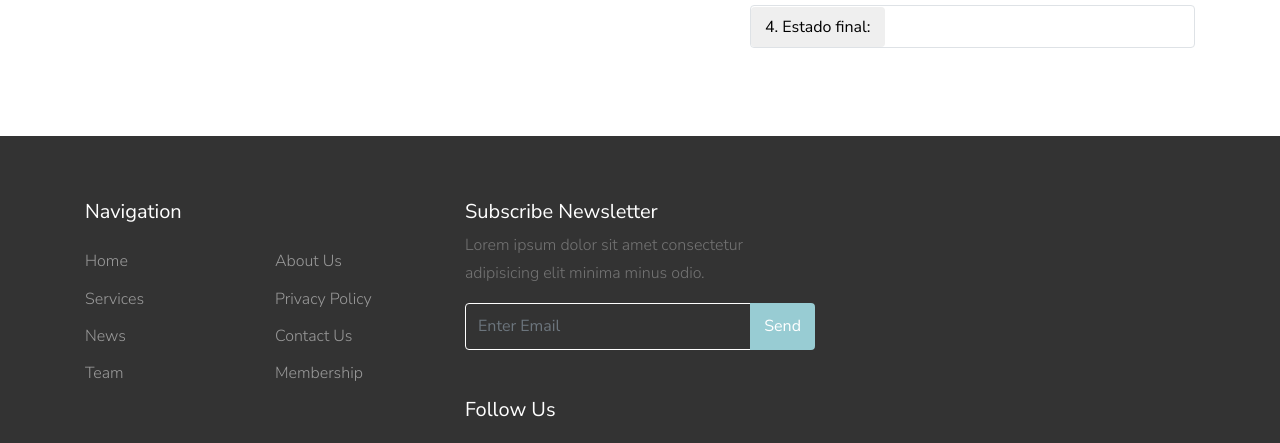
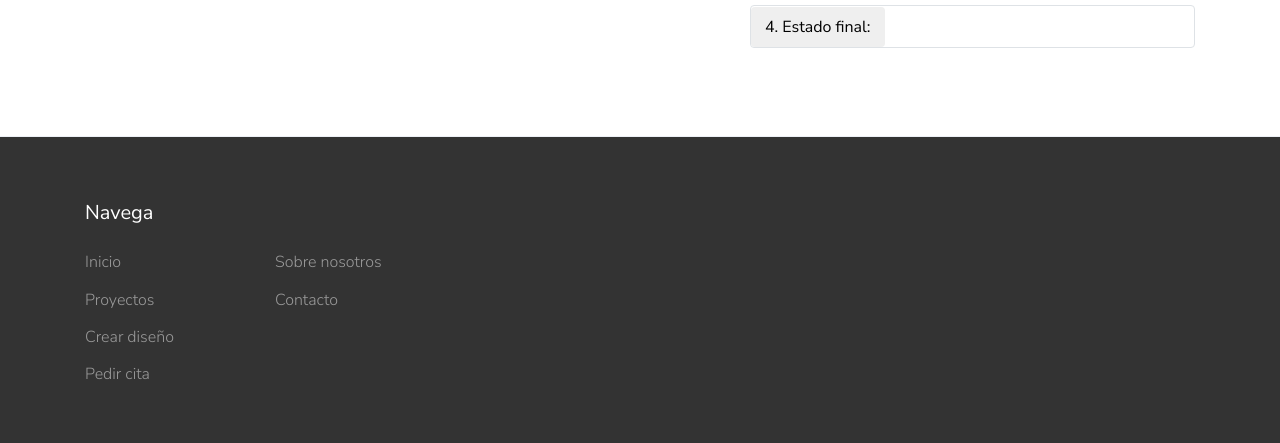
Before and after one commit to ssantosb/DesigNow, a website: page solicitudes.html in a window 1280 px wide. Shown: the part 1982-2425 px from the top of the page. Drawn offline with Linux system fonts and the light colour scheme; a web font is replaced by a local one.

Commit message:
más cambios

```diff
--- a/solicitudes.html
+++ b/solicitudes.html
@@ -203,28 +203,27 @@
 
 
 
-    <footer class="site-footer">
+
+    <footer class="site-footer border-top">
       <div class="container">
         <div class="row">
           <div class="col-lg-4 mb-5 mb-lg-0">
             <div class="row mb-5">
               <div class="col-md-12">
-                <h3 class="footer-heading mb-4">Navigation</h3>
+                <h3 class="footer-heading mb-4">Navega</h3>
               </div>
               <div class="col-md-6 col-lg-6">
                 <ul class="list-unstyled">
-                  <li><a href="#">Home</a></li>
-                  <li><a href="#">Services</a></li>
-                  <li><a href="#">News</a></li>
-                  <li><a href="#">Team</a></li>
+                  <li><a href="#">Inicio</a></li>
+                  <li><a href="#">Proyectos</a></li>
+                  <li><a href="#">Crear diseño</a></li>
+                  <li><a href="#">Pedir cita</a></li>
                 </ul>
               </div>
               <div class="col-md-6 col-lg-6">
                 <ul class="list-unstyled">
-                  <li><a href="#">About Us</a></li>
-                  <li><a href="#">Privacy Policy</a></li>
-                  <li><a href="#">Contact Us</a></li>
-                  <li><a href="#">Membership</a></li>
+                  <li><a href="#">Sobre nosotros</a></li>
+                  <li><a href="#">Contacto</a></li>
                 </ul>
               </div>
             </div>
@@ -232,27 +231,14 @@
 
           </div>
 
+        </div>
 
-          <div class="col-lg-4 mb-5 mb-lg-0">
 
-            <div class="mb-5">
-              <h3 class="footer-heading mb-2">Subscribe Newsletter</h3>
-              <p>Lorem ipsum dolor sit amet consectetur adipisicing elit minima minus odio.</p>
 
-              <form action="#" method="post">
-                <div class="input-group mb-3">
-                  <input type="text" class="form-control border-white text-white bg-transparent" placeholder="Enter Email" aria-label="Enter Email" aria-describedby="button-addon2">
-                  <div class="input-group-append">
-                    <button class="btn btn-primary" type="button" id="button-addon2">Send</button>
-                  </div>
-                </div>
-              </form>
-
-            </div>
 
             <div class="row">
               <div class="col-md-12">
-                <h3 class="footer-heading mb-4">Follow Us</h3>
+                <h3 class="footer-heading mb-4">Síguenos </h3>
 
                 <div>
                   <a href="#" class="pl-0 pr-3"><span class="icon-facebook"></span></a>
```
Also changed, not shown: actualizacion.html (+0 -17 lines), diseño2.html (+1 -1 lines), diseño2a.html (+1 -1 lines), diseño2b.html (+1 -1 lines), projects.html (+7 -23 lines), projects1.html (+8 -24 lines), projects1Diseñador.html (+10 -26 lines), projects2Diseñador.html (+10 -26 lines), projectsDiseñador.html (+10 -26 lines).
